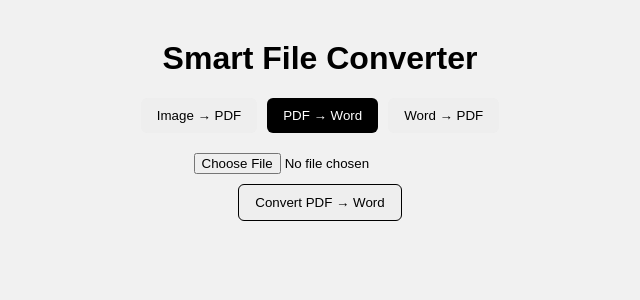
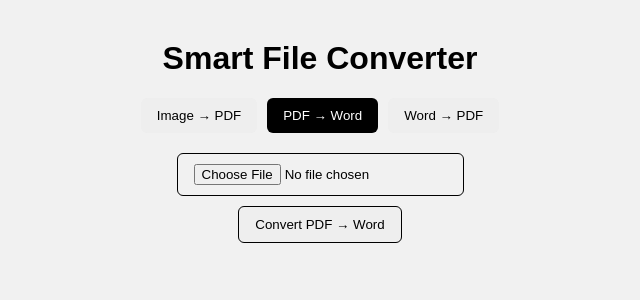
Before and after one commit to omprakash8788/DocuStack, a React (Vite) app in the folder client/: page / in a window 1280 px wide. Both pictures are taken after a click on the button "PDF → Word". Shown: the top 300 px of the page, without its empty margins (320-960 px from the left). Built offline with nearby package versions, Linux system fonts and the light colour scheme.

Commit message:
bugs:fix button

```diff
--- a/client/src/App.css
+++ b/client/src/App.css
@@ -21,6 +21,13 @@
   cursor: pointer;
   border: 1px solid black;
   margin-top: 10px;
+}
+.single-file input {
+  padding: 10px 16px;
+  border: none;
+  border-radius: 6px;
+  cursor: pointer;
+  border: 1px solid black;
 }
 .btn1:hover{
   background-color: gray;
```
